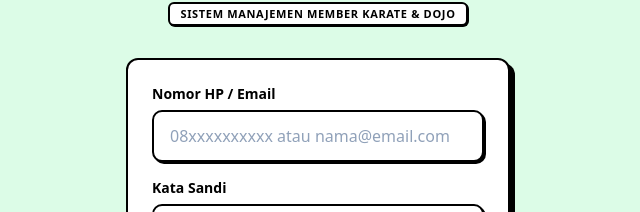
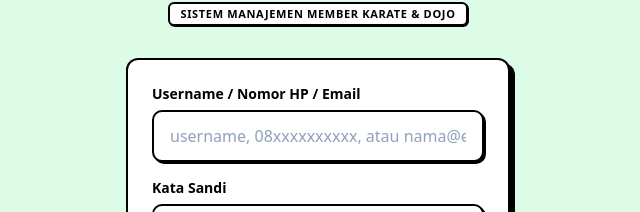
Before and after one commit to cnkgpt-lgtm/dojo, a Next.js app: page /login in a window 1280 px wide. Shown: the part 265-477 px from the top of the page, without its empty margins (322-962 px from the left). Built offline with nearby package versions, Linux system fonts and the light colour scheme.

Commit message:
Login via username + label form; akun demo: admin/sensei/siswa/siswa2

```diff
--- a/src/app/login/LoginForm.tsx
+++ b/src/app/login/LoginForm.tsx
@@ -40,7 +40,7 @@ export function LoginForm() {
     <form onSubmit={handleSubmit} className="space-y-4" noValidate={false}>
       <div>
         <label htmlFor="identitas" className="mb-1.5 block text-sm font-extrabold text-black">
-          Nomor HP / Email
+          Username / Nomor HP / Email
         </label>
         <input
           id="identitas"
@@ -50,7 +50,7 @@ export function LoginForm() {
           required
           value={identitas}
           onChange={(e) => setIdentitas(e.target.value)}
-          placeholder="08xxxxxxxxxx atau nama@email.com"
+          placeholder="username, 08xxxxxxxxxx, atau nama@email.com"
           className="brutal-input !text-base placeholder:text-slate-400"
         />
       </div>
--- a/src/auth.ts
+++ b/src/auth.ts
@@ -5,7 +5,7 @@ import { z } from "zod";
 import { prisma } from "@/lib/db";
 
 const kredensialSchema = z.object({
-  identitas: z.string().min(1, "Nomor HP atau email wajib diisi"),
+  identitas: z.string().min(1, "Username, nomor HP, atau email wajib diisi"),
   password: z.string().min(1, "Kata sandi wajib diisi"),
 });
 
@@ -15,9 +15,9 @@ export const { handlers, auth, signIn, signOut } = NextAuth({
   pages: { signIn: "/login" },
   providers: [
     Credentials({
-      name: "HP / Email & Kata Sandi",
+      name: "Username / HP / Email & Kata Sandi",
       credentials: {
-        identitas: { label: "Nomor HP / Email", type: "text" },
+        identitas: { label: "Username / Nomor HP / Email", type: "text" },
         password: { label: "Kata Sandi", type: "password" },
       },
       authorize: async (credentials) => {
@@ -25,10 +25,11 @@ export const { handlers, auth, signIn, signOut } = NextAuth({
         if (!parsed.success) return null;
         const identitas = parsed.data.identitas.trim();
 
-        // Login dengan nomor HP ATAU email (§7)
+        // Login dengan username ATAU nomor HP ATAU email (§7)
         const user = await prisma.user.findFirst({
           where: {
             OR: [
+              { username: identitas.toLowerCase() },
               { phone: identitas },
               { email: identitas.toLowerCase() },
             ],
```
Also changed, not shown: 1 other file (tests, documents, lock files or other folders).
